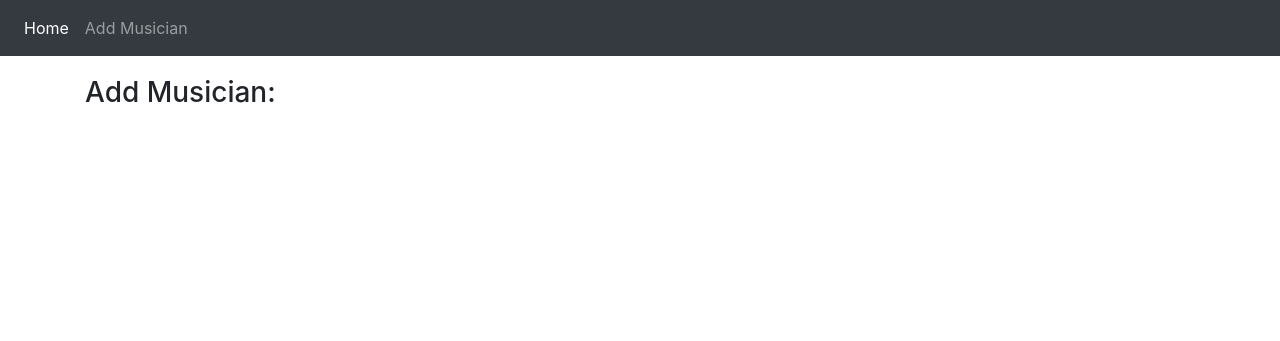
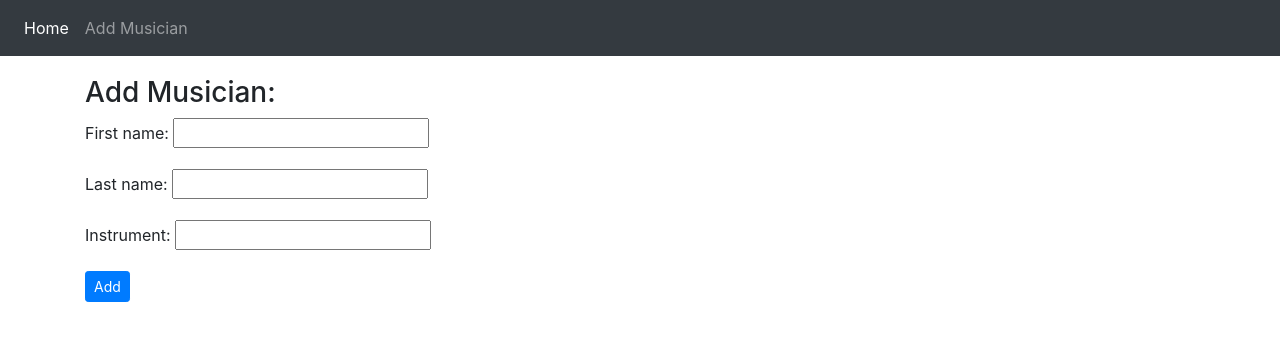
Before and after one commit to tanvir14ahmed/My_First_Project, a Django app: page /add_musician/ in a window 1280 px wide. Shown: the top 341 px of the page. Run offline with Django 4.2, Linux system fonts and the light colour scheme; some libraries are stand-ins or nearby versions.

Commit message:
23 may 2023

```diff
--- a/first_app/models.py
+++ b/first_app/models.py
@@ -1,4 +1,5 @@
 from django.db import models
+from django.urls import reverse
 
 # Create your models here.
 
@@ -10,6 +11,9 @@ class Musician(models.Model):
 
     def __str__(self):
         return self.first_name + " " + self.last_name + " " + self.instrument
+
+    def get_absolute_url(self):
+        return reverse('first_app:index')
 
 class Album(models.Model):
     artist = models.ForeignKey(Musician, on_delete=models.CASCADE, related_name="album_list")
--- a/first_app/templates/first_app/musician_form.html
+++ b/first_app/templates/first_app/musician_form.html
@@ -1,6 +1,12 @@
 {% extends 'first_app/base.html' %}
 {% block body_block %}
 <h3>Add Musician:</h3>
+<form method="post">
+  {{form.as_p}}
+  {% csrf_token %}
+  <input type="submit" name="submit" value="Add" class="btn btn-primary btn-sm">
+
+</form>
 
 
 {% endblock %}
```
Also changed, not shown: first_app/migrations/0005_alter_album_artist.py (added).
